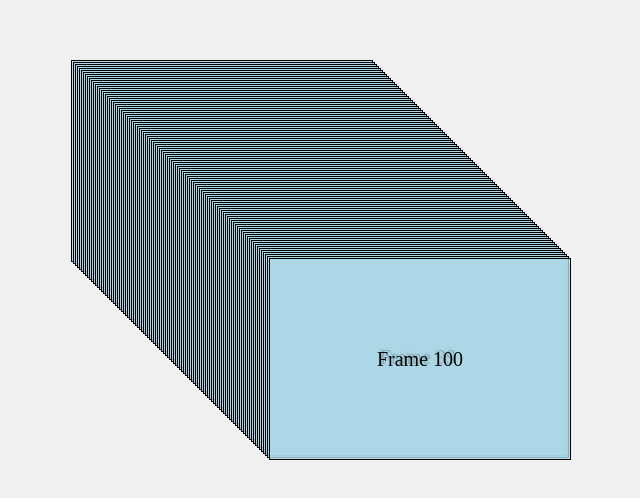
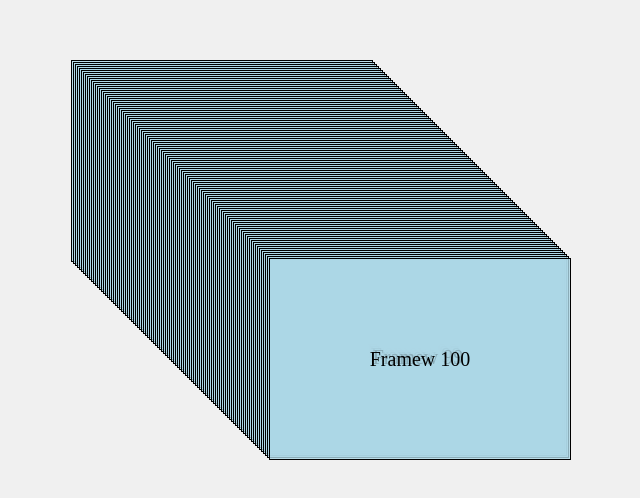
Before and after one commit to AD2D/Website-Bob, a plain HTML site: page index.html in a window 1280 px wide. Shown: the part 240-738 px from the top of the page, 419-1059 px from the left. Drawn offline with Linux system fonts and the light colour scheme.

Commit message:
Update index.html

```diff
--- a/index.html
+++ b/index.html
@@ -42,7 +42,7 @@
                 frame.className = 'frame';
                 frame.style.top = `${i * 2}px`;
                 frame.style.left = `${i * 2}px`;
-                frame.textContent = `Frame ${i + 1}`;
+                frame.textContent = `Framew ${i + 1}`;
                 document.querySelector('.container').appendChild(frame);
             }
         </script>
```
